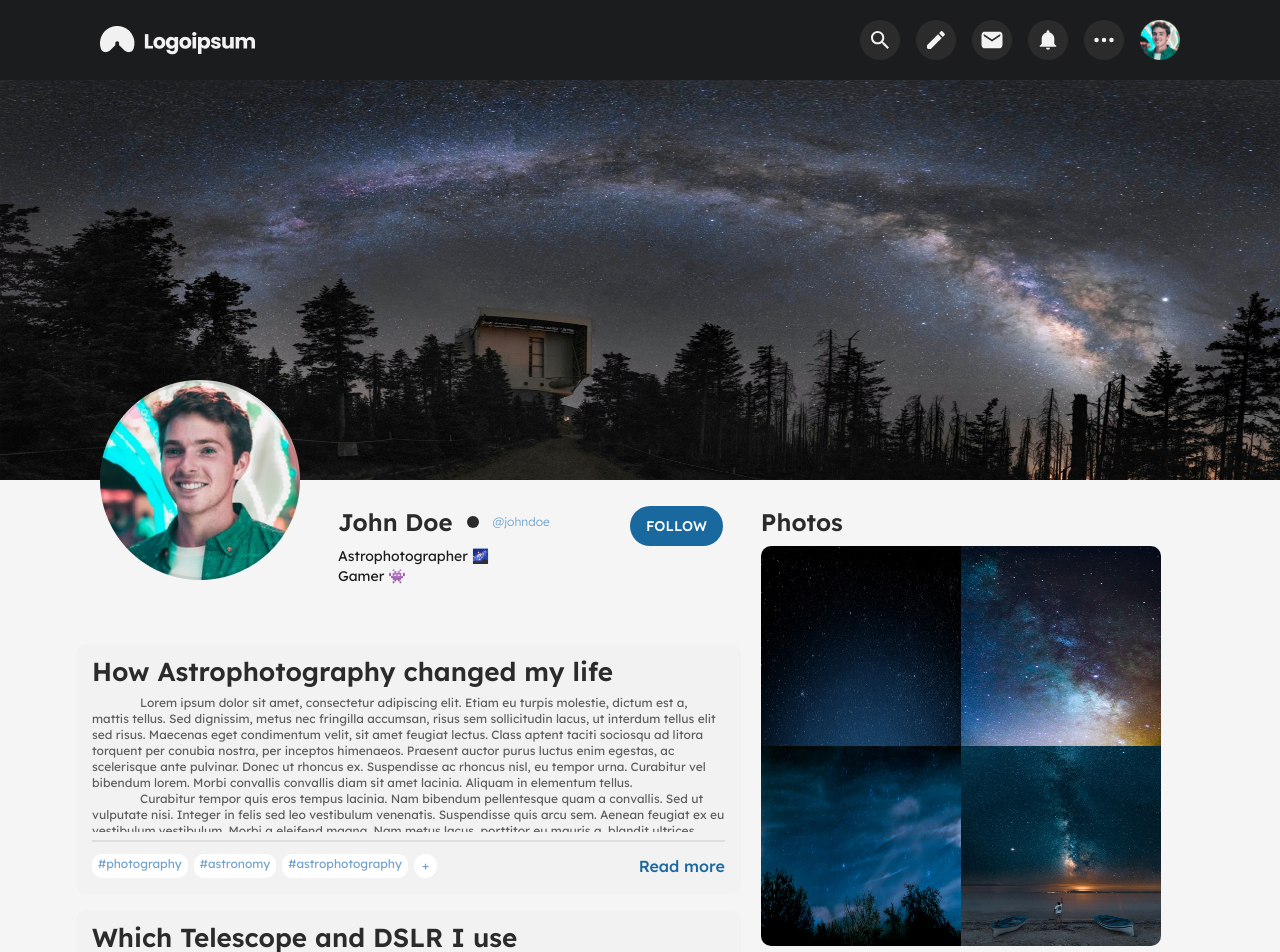
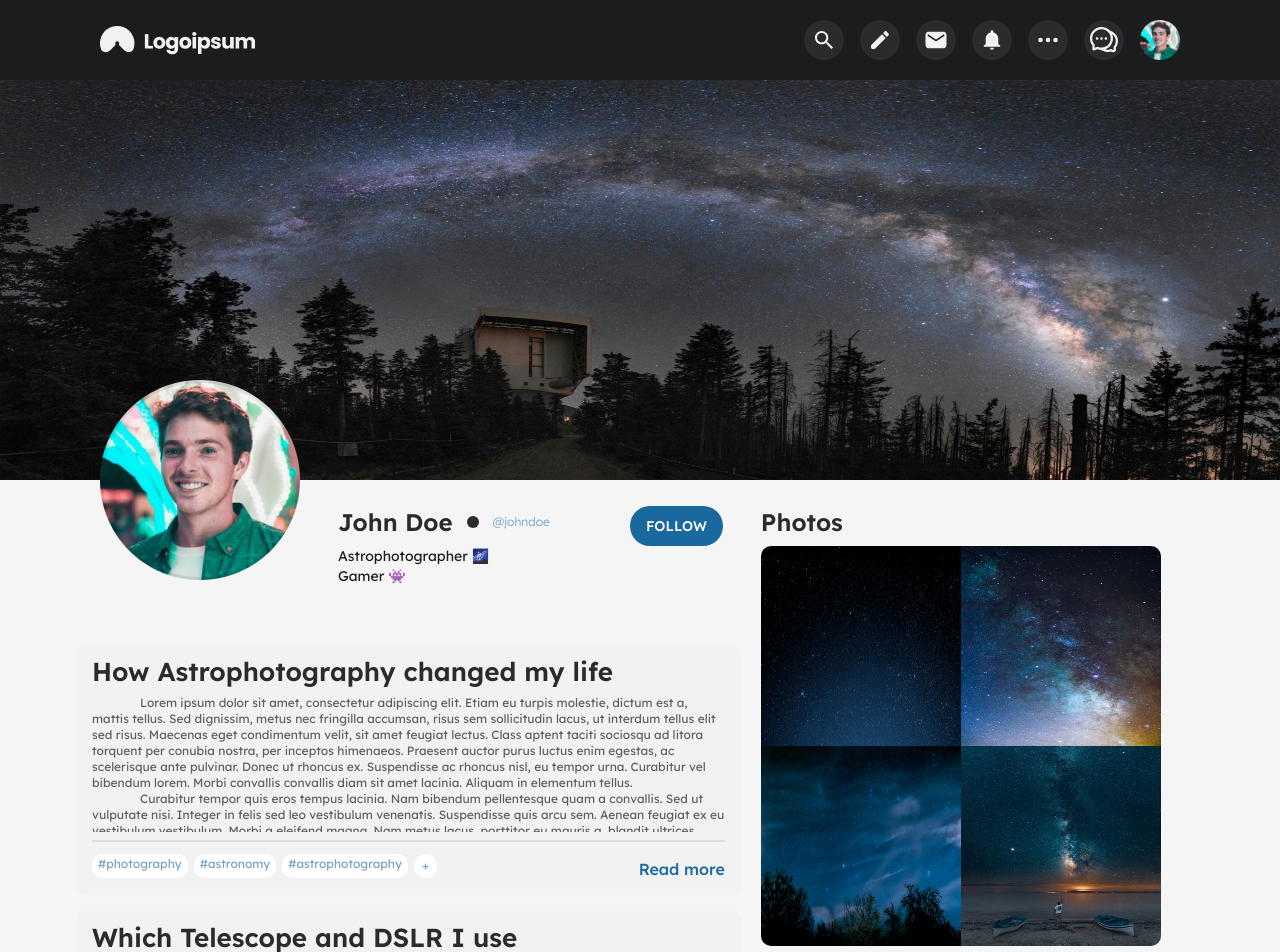
Before and after one commit to alamin931761/assignment, a Next.js app: page / in a window 1280 px wide. Shown: the top 952 px of the page. Built offline with nearby package versions, Linux system fonts and the light colour scheme.

Commit message:
comments page done

```diff
--- /dev/null
+++ b/src/app/comments/page.tsx
@@ -0,0 +1,39 @@
+import Container from "@/components/Shared/Container";
+import Comment from "@/components/UI/Comment";
+import { TComment } from "@/types";
+import { Metadata } from "next";
+
+// Metadata
+export const metadata: Metadata = {
+  title: "Comments",
+  description: "",
+};
+
+const commentsPage = async () => {
+  // Fetch comments from the API
+  const response = await fetch(
+    "https://jsonplaceholder.typicode.com/posts/1/comments",
+    { cache: "no-store" }
+  );
+  const comments = await response.json();
+
+  return (
+    <Container>
+      <div className="h-screen">
+        {/* Header for the comments section */}
+        <h2 className="text-center text-base lg:text-[26px] font-semibold text-baltic-sea my-5">
+          Comments
+        </h2>
+
+        {/* Grid layout to display comments in a responsive manner */}
+        <div className="grid grid-cols-1 md:grid-cols-2 lg:grid-cols-3 gap-5">
+          {comments.map((comment: TComment) => (
+            <Comment key={comment.id} comment={comment} />
+          ))}
+        </div>
+      </div>
+    </Container>
+  );
+};
+
+export default commentsPage;
--- a/src/app/page.tsx
+++ b/src/app/page.tsx
@@ -1,10 +1,16 @@
 import Image from "next/image";
 import Container from "@/components/Shared/Container";
-import Blogs from "@/components/UI/HomePage/Profile/Blogs";
-import Photos from "@/components/UI/HomePage/Profile/Photos";
-import Profile from "@/components/UI/HomePage/Profile/Profile";
-import Videos from "@/components/UI/HomePage/Profile/Videos";
+import Photos from "@/components/UI/HomePage/Photos";
+import Profile from "@/components/UI/HomePage/Profile";
+import Videos from "@/components/UI/HomePage/Videos";
 import assets from "@/assets";
+import Blogs from "@/components/UI/HomePage/Blogs";
+import { Metadata } from "next";
+
+export const metadata: Metadata = {
+  title: "Home",
+  description: "",
+};
 
 const HomePage = () => {
   return (
--- a/src/components/Shared/Navbar.tsx
+++ b/src/components/Shared/Navbar.tsx
@@ -2,6 +2,7 @@
 
 import Link from "next/link";
 import { BsThreeDots } from "react-icons/bs";
+import { AiOutlineComment } from "react-icons/ai";
 import {
   IoMdSearch,
   IoMdCreate,
@@ -39,10 +40,14 @@ const Navbar = () => {
       <Link href="/options">
         <BsThreeDots className="bg-baltic-sea h-10 w-10 p-2 rounded-full" />
       </Link>
+
+      <Link href="/comments">
+        <AiOutlineComment className="bg-baltic-sea h-10 w-10 p-1 rounded-full" />
+      </Link>
     </>
   );
   return (
-    <div className="bg-dark-jungle-green text-seashell">
+    <div className="bg-dark-jungle-green text-seashell sticky top-0 z-50">
       <div className="min-h-20 max-w-6xl mx-auto px-9">
         {/* Navbar main container */}
         <div className="min-h-20 max-h-full flex items-center justify-between">
@@ -58,7 +63,7 @@ const Navbar = () => {
 
           {/* Desktop navigation links */}
           <div className="flex">
-            <div className="hidden md:flex justify-between gap-4">
+            <div className="hidden md:flex justify-between items-center gap-4">
               {navLinks}
             </div>
 
--- /dev/null
+++ b/src/components/UI/Comment.tsx
@@ -0,0 +1,27 @@
+import { TComment } from "@/types";
+
+const Comment = ({ comment }: { comment: TComment }) => {
+  // Destructure the comment object to extract individual properties
+  const { id, name, email, body } = comment;
+
+  return (
+    <div className="border-2 border-dashed hover:border-solid border-red-500 rounded-[10px] p-4 transition duration-1000 ease-in-out">
+      {/* Render the name of the commenter */}
+      <h2 className="font-light">
+        <span className="font-semibold">Name:</span> {name}
+      </h2>
+
+      {/* Render the email of the commenter */}
+      <h3 className="my-2 font-light">
+        <span className="font-semibold">Email: </span> {email}
+      </h3>
+
+      {/* Render the content of the comment */}
+      <p className="font-light">
+        <span className="font-semibold">Comment:</span> {body}
+      </p>
+    </div>
+  );
+};
+
+export default Comment;
--- a/src/components/UI/HomePage/Profile/Card.tsx
+++ b/src/components/UI/HomePage/BlogCard.tsx
@@ -3,12 +3,15 @@
 import { TBlog } from "@/types";
 import { useState } from "react";
 
-const Card = ({ blog }: { blog: TBlog }) => {
+const BlogCard = ({ blog }: { blog: TBlog }) => {
   // State to manage the collapsed state of the card
   const [collapse, setCollapse] = useState(true);
 
   return (
-    <div key={blog._id} className="mb-4 bg-seashell rounded-[10px] p-4">
+    <div
+      key={blog._id}
+      className="mb-4 bg-seashell rounded-[10px] px-4 pt-4 py-[10px]"
+    >
       <div className={`${collapse ? "h-[172px]" : "h-full"} overflow-hidden`}>
         {/* Title of the blog */}
         <h1 className="text-base lg:text-[26px] font-semibold text-baltic-sea">
@@ -29,24 +32,24 @@ const Card = ({ blog }: { blog: TBlog }) => {
       <hr className="border border-[#3030301A] mt-2 my-3" />
 
       {/* Footer section containing hashtags and the toggle button */}
-      <div className="flex justify-between">
-        <div className="flex gap-[6px]">
+      <div className="flex justify-between flex-wrap">
+        <div className="flex gap-[6px] pb-[6px]">
           {blog.hashtags.map((tag: string, index: number) => (
             <p
-              className="text-xs text-dark-pastel-blue bg-milk-white py-[2px] px-[6px] rounded-[10px]"
+              className="text-[8px] lg:text-xs text-dark-pastel-blue bg-milk-white py-[2px] px-[6px] rounded-[10px]"
               key={index}
             >
               {tag}
             </p>
           ))}
-          <p className="text-xs text-dark-pastel-blue bg-milk-white px-2 py-1 rounded-full">
+          <p className="text-[8px] mr-[6px] lg:text-xs text-dark-pastel-blue bg-milk-white px-2 py-1 rounded-full">
             +
           </p>
         </div>
 
         {/* Button to toggle the collapse state */}
         <button
-          className="text-fun-blue font-medium"
+          className="text-fun-blue font-medium text-xs lg:text-base text-nowrap"
           onClick={() => setCollapse(!collapse)}
         >
           {collapse ? "Read more" : "Read less"}
@@ -56,4 +59,4 @@ const Card = ({ blog }: { blog: TBlog }) => {
   );
 };
 
-export default Card;
+export default BlogCard;
--- a/src/components/UI/HomePage/Profile/Blogs.tsx
+++ b/src/components/UI/HomePage/Blogs.tsx
@@ -1,5 +1,5 @@
-import Card from "@/components/UI/HomePage/Profile/Card";
 import { TBlog } from "@/types";
+import BlogCard from "@/components/UI/HomePage/BlogCard";
 
 const Blogs = () => {
   const blogs = [
@@ -22,7 +22,7 @@ const Blogs = () => {
   return (
     <div>
       {blogs.map((blog: TBlog) => (
-        <Card key={blog._id} blog={blog} />
+        <BlogCard key={blog._id} blog={blog} />
       ))}
     </div>
   );
```
Also changed, not shown: src/types/index.ts (+10 -0 lines), src/components/UI/HomePage/Photos.tsx (renamed from src/components/UI/HomePage/Profile/Photos.tsx), src/components/UI/HomePage/Profile.tsx (renamed from src/components/UI/HomePage/Profile/Profile.tsx), src/components/UI/HomePage/Videos.tsx (renamed from src/components/UI/HomePage/Profile/Videos.tsx).
